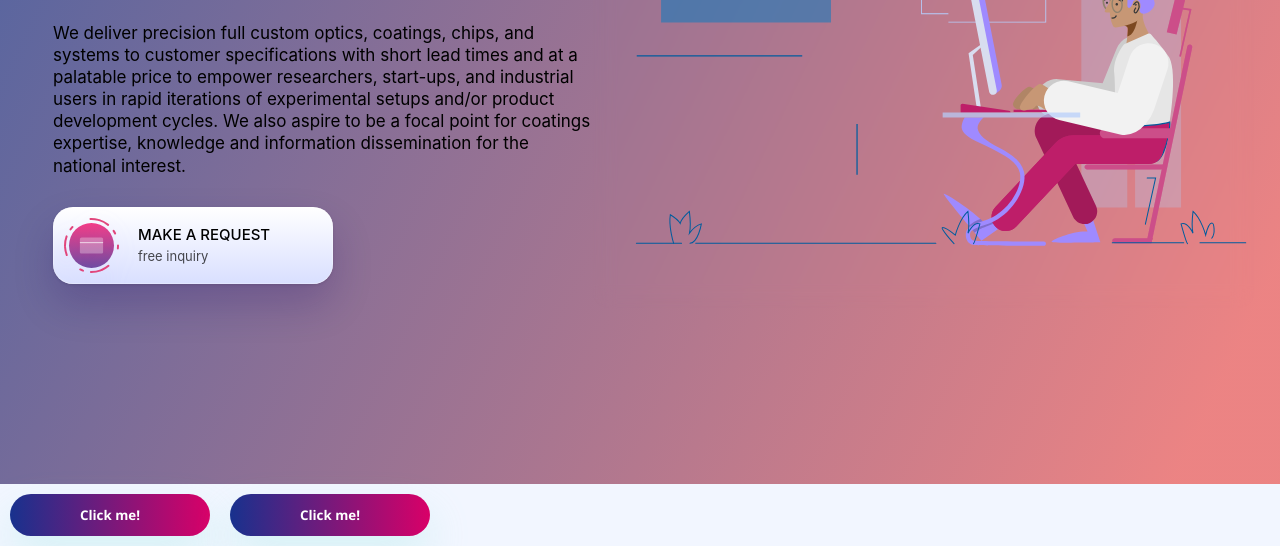
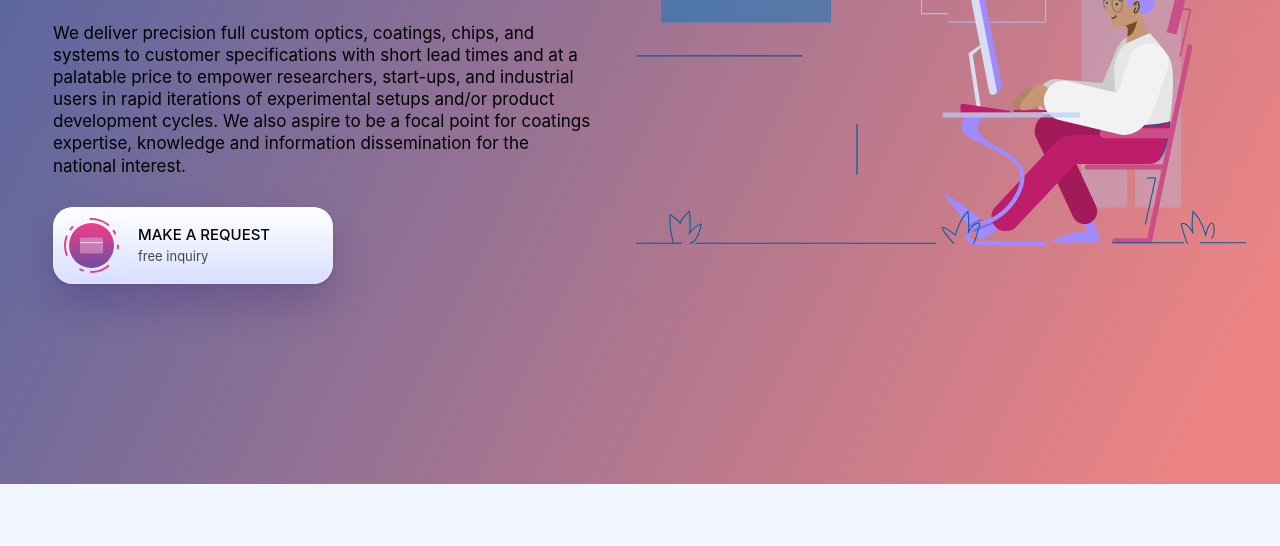
Before and after one commit to tian3rd/tl-gatsby, a Gatsby site: page / in a window 1280 px wide. Shown: the part 388-934 px from the top of the page. After the commit the page ends 872 px from the top, so only its background shows below. Built offline with nearby package versions, Linux system fonts and the light colour scheme; Gatsby itself is replaced by a stand-in of ours.

Commit message:
remove extra btns

```diff
--- a/src/pages/index.tsx
+++ b/src/pages/index.tsx
@@ -1,12 +1,10 @@
 import * as React from "react"
 import Layout from "../components/layout/layout"
-import ButtonComponent from "../components/buttons/ButtonComponent"
 import HeroSection from "../components/sections/HeroSection"
 const IndexPage = () => (
   <>
     <Layout>
       <HeroSection />
-      <ButtonComponent />
     </Layout>
   </>
 )
```
